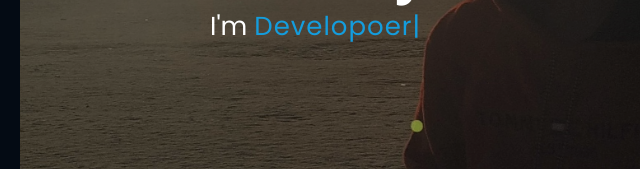
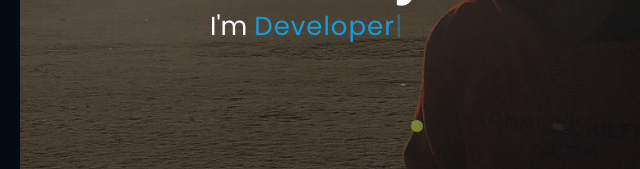
Before and after one commit to NHSavaliya/NHSavaliya, a plain HTML site: page index.html in a window 1280 px wide. Shown: the part 410-579 px from the top of the page, 280-920 px from the left. Drawn offline with nearby package versions, Linux system fonts and the light colour scheme.

Commit message:
Update index.html

```diff
--- a/index.html
+++ b/index.html
@@ -71,7 +71,7 @@
   <section id="hero" class="d-flex flex-column justify-content-center align-items-center">
     <div class="hero-container" data-aos="fade-in">
       <h1>Naimish <br>Savaliya</h1>
-      <p>I'm <span class="typed" data-typed-items="Designer, Developoer, Freelancer, Developer"></span></p>
+      <p>I'm <span class="typed" data-typed-items="Designer, Developer, Freelancer, Developer"></span></p>
     </div>
   </section><!-- End Hero -->
 
```
